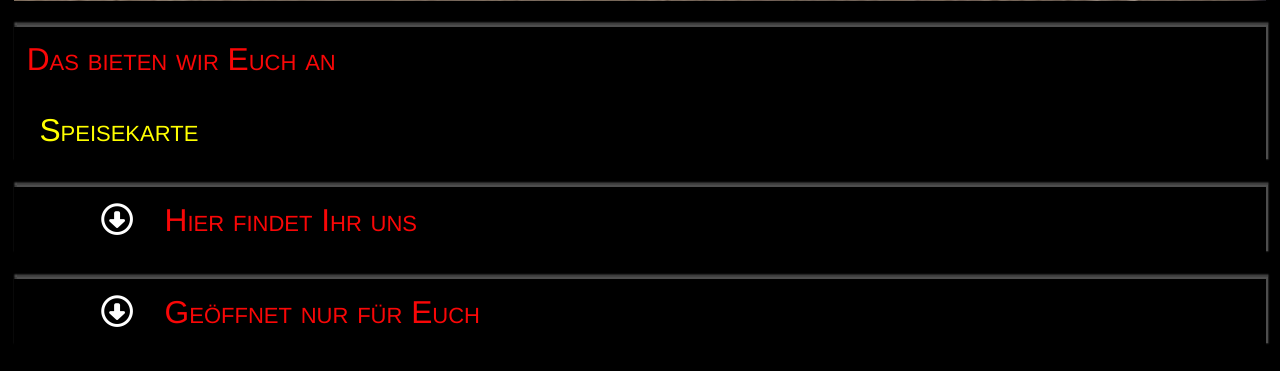
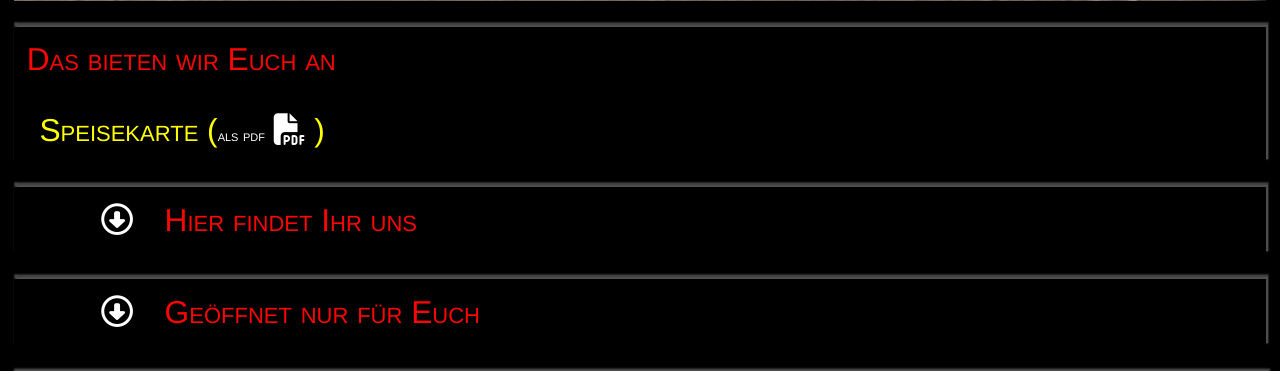
Before and after one commit to Ramlih/PHP-dev.wuerstlich.hp-trad, a PHP site: page /index.php?idx=imbiss&idxFil=1 in a window 1280 px wide. Shown: the part 1593-1964 px from the top of the page. Run offline with PHP 8.4, Linux system fonts and the light colour scheme; data that the repository does not hold is empty; some libraries are stand-ins or nearby versions.

Commit message:
1. Medien-> Gutscheine eingestellt 2. Medien-> Lieferservice raus

```diff
--- a/index.php
+++ b/index.php
@@ -68,7 +68,7 @@
         learnMore: 'Mehr Infos',
         link: 'https://www.wuerstlich.de/?dse=1',
         /* Link zu den eigenen Datenschutzbestimmungen */
-        theme: 'hell-unten-rechts' /* weitere Theme-Optionen sind dunkel-oben oder hell-unten-rechts */
+        theme: 'dunkel-unten' /* weitere Theme-Optionen sind dunkel-oben oder hell-unten-rechts */
     };
     </script>
     <script type="text/javascript" src="https://s3.eu-central-1.amazonaws.com/website-tutor/cookiehinweis/script.js"></script>
--- a/src/View/imbiss/i-angebote.php
+++ b/src/View/imbiss/i-angebote.php
@@ -34,9 +34,11 @@
       <div id="angebote">
         <ul>
           <li>
-            <a href="index.php?idx='.$idx.'&idxFil='.$idxFil.'&idxAngebot=speisen#wrapper-speiseangebot">
-              <span class="font-petite-caps-yellow">Speisekarte</span>
-            </a>
+          <a href="src/Medien/Download/speisekarte-MD-Toom-2020.pdf">
+          <span class="font-petite-caps-yellow">
+            Speisekarte (<span>als pdf</span> <i class="fas fa-file-pdf"></i> )
+          </span>
+        </a>
           </li>
         </ul>
       </div>
--- /dev/null
+++ b/src/View/imbiss/i-gutschein.php
@@ -0,0 +1,9 @@
+<?php
+/**
+ * gehört zum Modul IMBISS
+ */
+?>
+<!-- Präambel -->
+<picture id="wrapper-i-lieferdienst">
+    <img src="src/Medien/Download/gutschein-10-Euro-muster.png" class="box-shadow" alt="">
+</picture>
--- a/src/View/imbiss/imbiss.php
+++ b/src/View/imbiss/imbiss.php
@@ -26,15 +26,13 @@
 
 if ($idxStores == 'stores') {
  include 'src/View/imbiss/i-standortwahl.php';
- include 'src/View/imbiss/i-lieferdienst.php';
+ include 'src/View/imbiss/i-gutschein.php';
 } else {
  if ($idxFil != '') {
   include 'src/View/imbiss/i-standortwahl.php';
   include 'src/View/imbiss/i-start-ueberschrift.php';
   include 'src/View/imbiss/i-fil-detail.php';
-  if ($idxFil == '3') {
-   include 'src/View/imbiss/i-lieferdienst.php';
-  }
+  include 'src/View/imbiss/i-gutschein.php';
  }
 
  if ($idxAngebot != '') {
```
